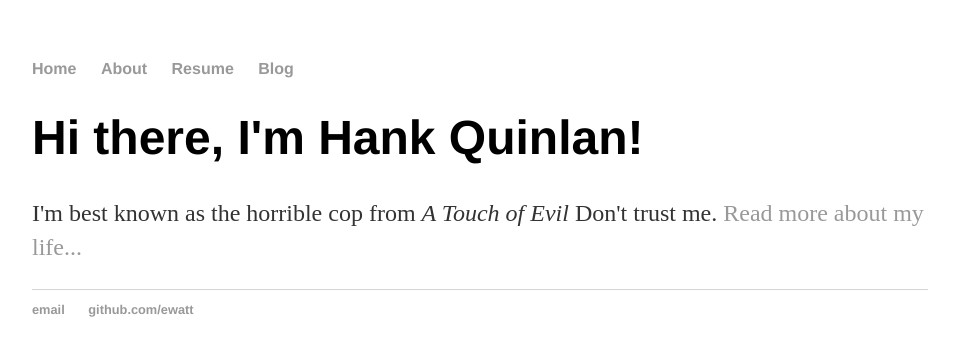
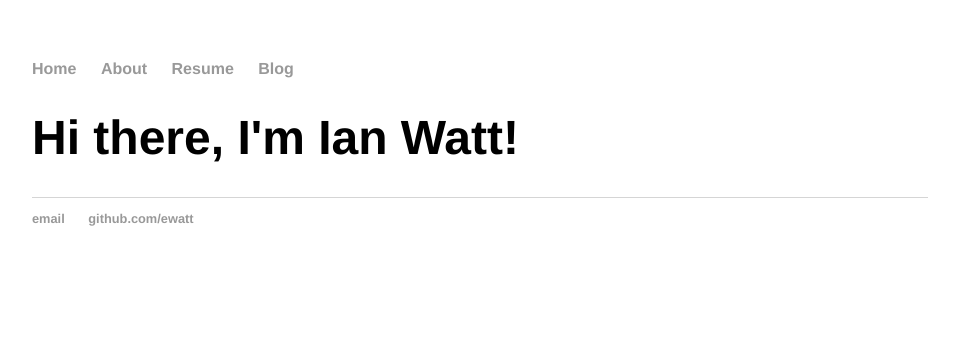
Before and after one commit to ewatt/ewatt.github.io, a Jekyll site: the page built from index.html, in a window 1280 px wide. Shown: the top 356 px of the page, without its empty margins (160-1115 px from the left). Built offline with Jekyll 4.4.1, drawn with Linux system fonts in a browser that asks for light colours.

Commit message:
Update index.html

```diff
--- a/index.html
+++ b/index.html
@@ -1,8 +1,8 @@
 ---
 layout: default
-title: Hank Quinlan, Horrible Cop
+title: Ian Watt
 ---
 <div class="blurb">
-	<h1>Hi there, I'm Hank Quinlan!</h1>
-	<p>I'm best known as the horrible cop from <em>A Touch of Evil</em> Don't trust me. <a href="/about">Read more about my life...</a></p>
+	<h1>Hi there, I'm Ian Watt!</h1>
+	<p></p>
 </div><!-- /.blurb -->
```
